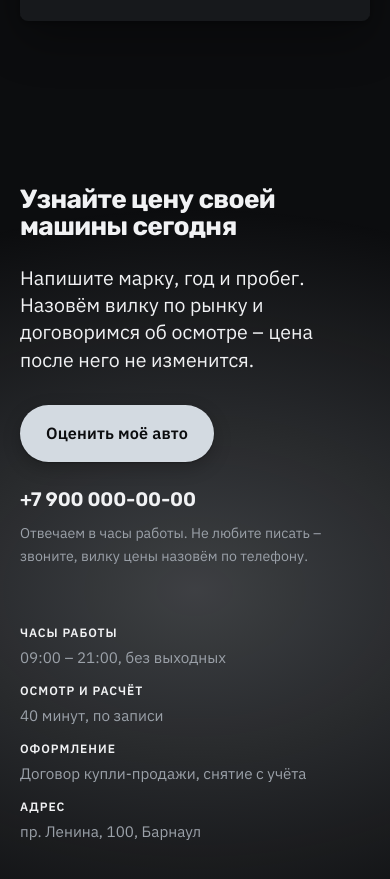
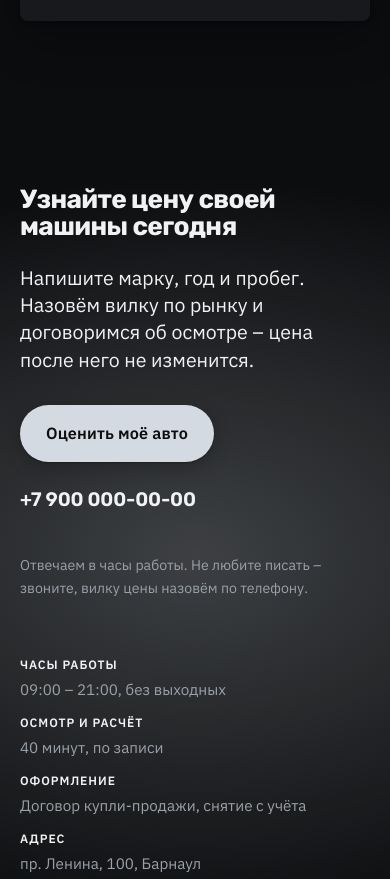
Before and after one commit to vvetta-web/vykup-avto-demo, a plain HTML site: page index.html in a window 390 px wide. Shown: the part 8271-9150 px from the top of the page. Drawn offline with Linux system fonts and the light colour scheme.

Commit message:
Публикация 25.11 12:13

```diff
--- a/index.html
+++ b/index.html
@@ -275,7 +275,7 @@
   .close__inner .v-lede { max-width: 42ch; }
   .close__cta { display: flex; flex-wrap: wrap; align-items: center; gap: var(--v-4) var(--v-6); margin-top: var(--v-6); }
   .close__tel { font-family: var(--v-font-display); font-weight: 600; font-size: var(--v-t-xl); text-decoration: none; display: inline-flex; align-items: center; min-height: 44px; color: var(--v-ink); letter-spacing: -.01em; }
-  .close__hint { margin-top: var(--v-6); font-size: var(--v-t-sm); color: var(--v-ink-soft); max-width: 46ch; }
+  .v-page .close__hint { margin: var(--v-6) 0 0; font-size: var(--v-t-sm); color: var(--v-ink-soft); max-width: 46ch; }
   .close__meta { display: grid; gap: var(--v-3); color: var(--v-ink-soft); padding-top: var(--v-2); }
   .close__meta b { color: var(--v-ink); font-weight: 600; display: block; font-size: var(--v-t-xs); letter-spacing: var(--v-track-wide); text-transform: uppercase; margin-bottom: .2em; }
   .foot { display: flex; justify-content: space-between; gap: var(--v-4); padding: var(--v-6) 0 0; border-top: 1px solid var(--v-hair); font-size: var(--v-t-xs); color: var(--v-ink-soft); flex-wrap: wrap; }
@@ -293,8 +293,8 @@
       background: linear-gradient(to top, var(--v-canvas) 65%, transparent); }
     .cta-fix .v-btn { width: 100%; justify-content: center; text-align: center; }
     .cta-fix.is-hidden { display: none; }
-    /* нижний отступ страницы, чтобы закреплённая кнопка не наезжала на футер */
-    #zapis .close { padding-bottom: calc(var(--v-8) + 4.5rem + env(safe-area-inset-bottom)); }
+    /* финал: закреплённая кнопка там скрыта (is-hidden), большой отступ не нужен */
+    #zapis .close { padding-bottom: calc(var(--v-6) + env(safe-area-inset-bottom)); }
   }
 </style>
 </head>
```
